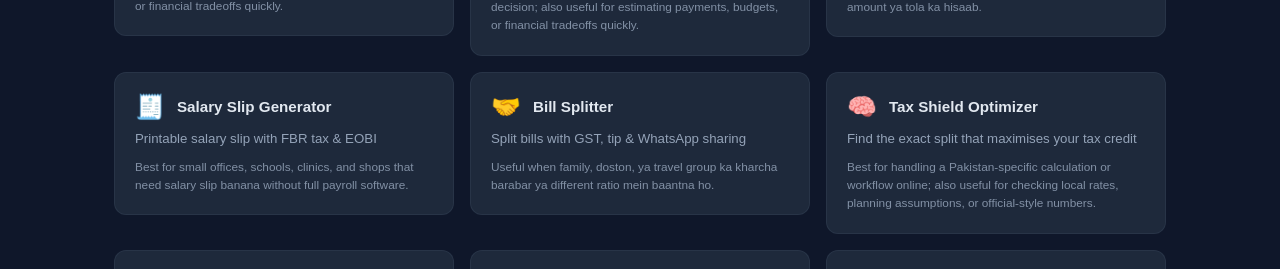
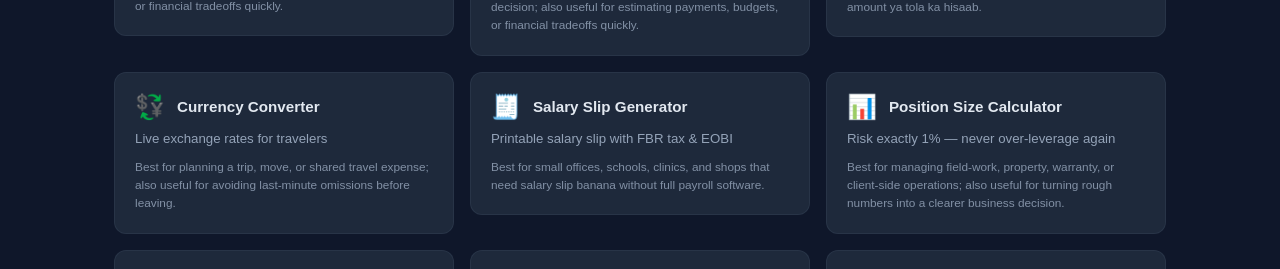
Before and after one commit to hghub/typing-tutor, a React (Vite) app: page /category/finance-tools in a window 1280 px wide. Shown: the part 681-950 px from the top of the page. Built offline with nearby package versions, Linux system fonts and the light colour scheme; no server answers.

Commit message:
Tighten tools page discovery logic

```diff
--- a/src/pages/CategoryPage.jsx
+++ b/src/pages/CategoryPage.jsx
@@ -17,11 +17,6 @@
   'developer-tools': ['json-formatter','regex-tester','mock-data','data-transformer','config-converter','log-analyzer','schema-mapper','trace-correlator','markdown-scraper'],
   'productivity-tools': ['typing-tutor','pomodoro','world-time','daily-planner','habit-tracker','voice-diary','resume-builder','unit-converter','age-calculator'],
   'image-tools': ['image-suite','text-extractor','doc-redaction','doc-converter','pdf-convert'],
-}
-
-const CATEGORY_EXTRA_MEMBERSHIPS = {
-  'urdu-keyboard': ['pakistan-tools', 'writing-tools', 'productivity-tools'],
-  'typing-tutor': ['pakistan-tools', 'writing-tools', 'language-tools'],
 }
 
 const CATEGORY_BLOG_PRIORITY = {
@@ -104,9 +99,10 @@
   if (!data) return null
 
   const categoryIds = data.categories || []
+  const priorityIds = CATEGORY_TOOL_PRIORITY[category] || []
   const tools = data.toolIds?.length
     ? TOOLS.filter(t => data.toolIds.includes(t.id))
-    : TOOLS.filter(t => categoryIds.includes(t.category) || CATEGORY_EXTRA_MEMBERSHIPS[t.id]?.includes(category))
+    : TOOLS.filter(t => categoryIds.includes(t.category) || priorityIds.includes(t.id))
   const toolPriority = CATEGORY_TOOL_PRIORITY[category] || []
   const sortedTools = [...tools].sort((a, b) => {
     const ai = toolPriority.indexOf(a.id)
--- a/src/pages/ToolsHome.jsx
+++ b/src/pages/ToolsHome.jsx
@@ -17,10 +17,16 @@
 const FAVOURITES_KEY = 'typely_favourites'
 const CATEGORY_LANDING_LINKS = [
   { path: '/category/pakistan-tools', label: 'Pakistan Tools', desc: 'Tax, solar, investing, loans, salary and local-use tools' },
+  { path: '/category/productivity-tools', label: 'Productivity Tools', desc: 'Planning, habits, focus, time and daily workflows' },
+  { path: '/tools#typing', label: 'Typing & Learning', desc: 'Typing tutor, Urdu typing and learning-focused tools' },
+  { path: '/tools#language', label: 'Language & Input', desc: 'Urdu typing, keyboard help and writing input tools' },
   { path: '/category/writing-tools', label: 'Writing Tools', desc: 'Urdu, documents, cleanup and word count' },
   { path: '/category/pdf-tools', label: 'PDF Tools', desc: 'Compress, merge, split, convert and OCR' },
+  { path: '/category/image-tools', label: 'Image & OCR Tools', desc: 'Images, OCR, document visuals and screenshot cleanup' },
   { path: '/category/security-tools', label: 'Privacy Tools', desc: 'Leak detection, encryption and redaction' },
   { path: '/category/finance-tools', label: 'Finance Tools', desc: 'Tax, EMI, expense analysis and calculators' },
+  { path: '/category/business-tools', label: 'Business Tools', desc: 'Invoices, warranty, property and field-work helpers' },
+  { path: '/category/travel-tools', label: 'Travel Tools', desc: 'Packing, timing, exchange rates and group spending' },
   { path: '/category/developer-tools', label: 'Developer Tools', desc: 'Regex, JSON, mock data and logs' },
 ]
 
@@ -79,15 +85,11 @@
   legal:       ['timeline-builder'],
 }
 
-const CATEGORY_EXTRA_MEMBERSHIPS = {
-  'urdu-keyboard': ['pakistan', 'writing', 'typing'],
-  'typing-tutor': ['pakistan', 'writing', 'language'],
-}
-
 function getCategoryTools(categoryId, tools) {
+  const categoryOrder = CATEGORY_TOOL_ORDER[categoryId] || []
   return tools.filter((tool) => {
     if (tool.category === categoryId) return true
-    return CATEGORY_EXTRA_MEMBERSHIPS[tool.id]?.includes(categoryId)
+    return categoryOrder.includes(tool.id)
   })
 }
 
```
